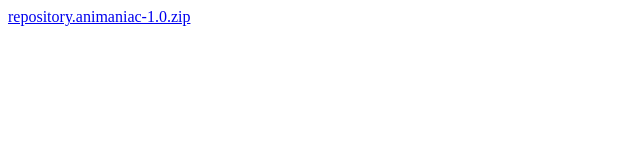
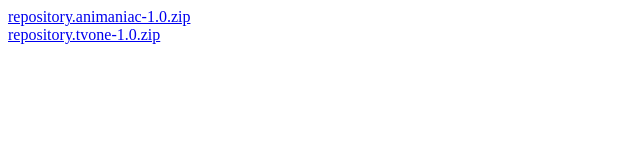
Before and after one commit to OldManJax/oldmanjax.github.io, a plain HTML site: page index.html in a window 1280 px wide. Shown: the whole page, without its empty margins (0-640 px from the left). Drawn offline with Linux system fonts and the light colour scheme.

Commit message:
added tvone repo

```diff
--- a/index.html
+++ b/index.html
@@ -1,2 +1,3 @@
 <!DOCTYPE html>
 <a href="repository.animaniac-1.0.zip">repository.animaniac-1.0.zip</a><br>
+<a href="repository.tvone-1.0.zip">repository.tvone-1.0.zip</a><br>
```
Also changed, not shown: 1 other file.
